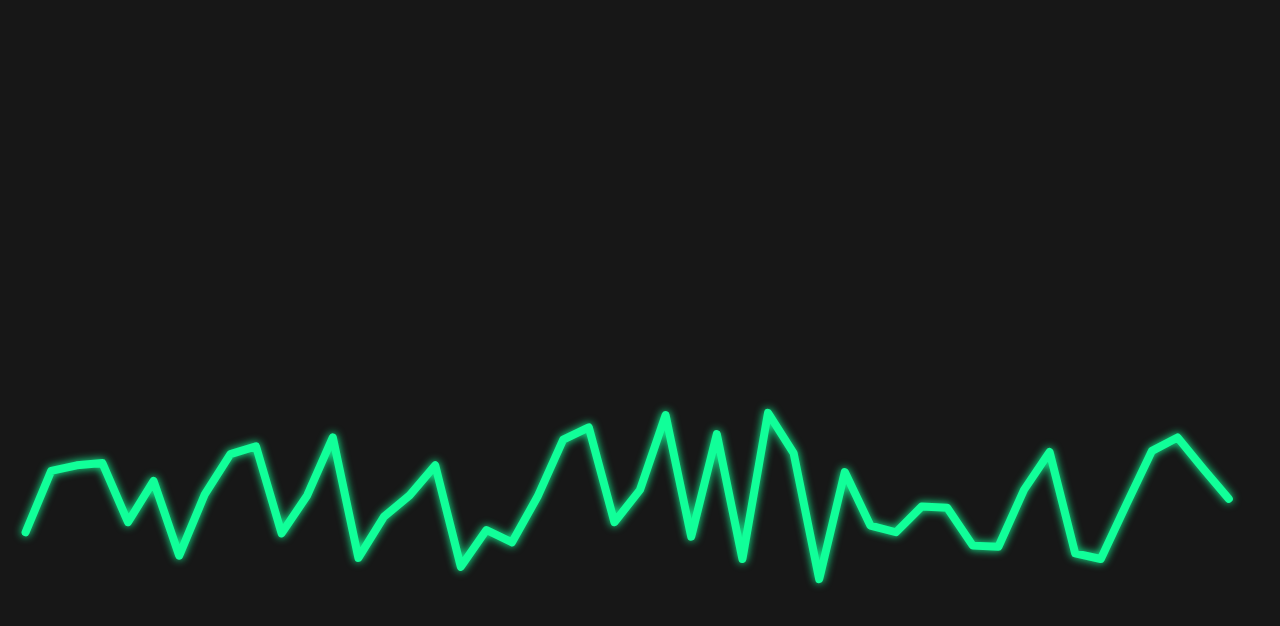
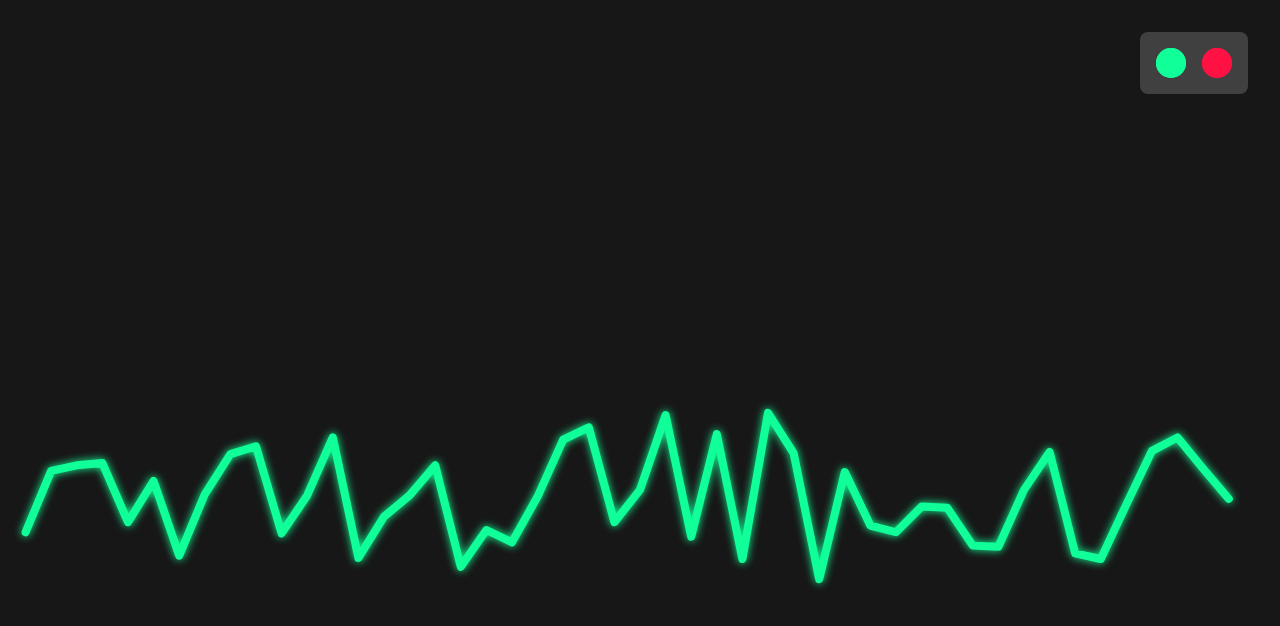
Before and after one commit to Albx68/Albx_Charts, a Next.js app: page / in a window 1280 px wide. Shown: the top 626 px of the page. Built offline with nearby package versions, Linux system fonts and the light colour scheme.

Commit message:
color btn

```diff
--- a/src/app/components/ColorBlock.tsx
+++ b/src/app/components/ColorBlock.tsx
@@ -1,8 +1,15 @@
 import React from 'react'
+import { colorMap, colorsArr } from '../utils/constants/colors'
 
 const ColorBlock = () => {
+    const diameter = 30
     return (
-        <div>ColorBlock</div>
+        <div className='bg-neutral-700 flex gap-4 rounded-lg p-4'>
+            {colorsArr.map(color => <div key={color} className='relative'>
+                <div style={{ backgroundColor: colorMap[color], height: diameter, width: diameter, borderRadius: diameter }} />
+                <div className='hover:blur-sm absolute top-1/2 left-1/2 -translate-x-1/2 -translate-y-1/2' style={{ backgroundColor: colorMap[color], height: diameter, width: diameter, borderRadius: diameter }} />
+            </div>)}
+        </div>
     )
 }
 
--- a/src/app/components/LineChartWrapper.tsx
+++ b/src/app/components/LineChartWrapper.tsx
@@ -5,6 +5,7 @@ import useWindowDimensions from '../utils/hooks/useWindowDimensions';
 import { DateTime } from 'luxon';
 import { generateDummyData } from '../utils/helpers/ChartHelpers';
 import LineChart from './LineChart';
+import ColorBlock from './ColorBlock';
 
 const LineChartWrapper = () => {
     const dimensions = useWindowDimensions()
@@ -27,6 +28,9 @@ const LineChartWrapper = () => {
     }
     return (
         <section className="flex min-h-screen flex-col items-center justify-center p-24 bg-neutral-900">
+            <div className='absolute top-8 right-8'>
+                <ColorBlock />
+            </div>
             <LineChart canvasHeight={300} canvasWidth={dimensions.width} data={data} xRange={xRange} yRange={yRange} />
         </section>
     )
--- a/src/app/utils/constants/colors.ts
+++ b/src/app/utils/constants/colors.ts
@@ -4,3 +4,5 @@ export const colorMap: Record<colors, string> = {
     "green": "#11ff99",
     "red": "#ff1144"
 }
+
+export const colorsArr: colors[] = ["green", "red"]
```
